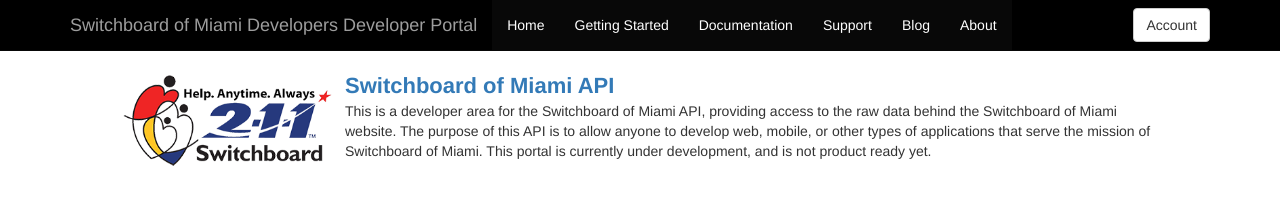
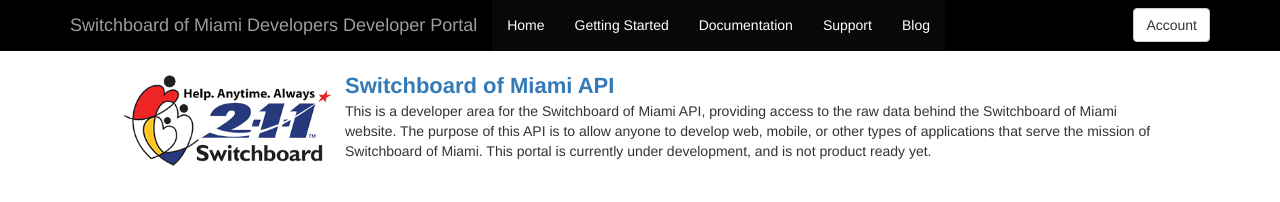
Before and after one commit to xrysanthos/developer-portal, a Jekyll site: the page built from index.html, in a window 1280 px wide. Shown: the top 202 px of the page. Built offline with Jekyll 4.4.1, drawn with Linux system fonts in a browser that asks for light colours; nearby versions of some CDN libraries; library files that are not in the unit come from our copies.

Commit message:
remove aobut

```diff
--- a/_layouts/default.html
+++ b/_layouts/default.html
@@ -15,7 +15,6 @@
         <li class="active"><a href="/documentation/">Documentation</a></li>
         <li class="active"><a href="/support/">Support</a></li>
         <li class="active"><a href="/blog/">Blog</a></li>
-        <li class="active"><a href="/about/">About</a></li>
       </ul>
        <a type="button" class="btn btn-default pull-right" style="margin-top: 8px;" onclick="alert('Need This');">Account</a>
     </div>
```
